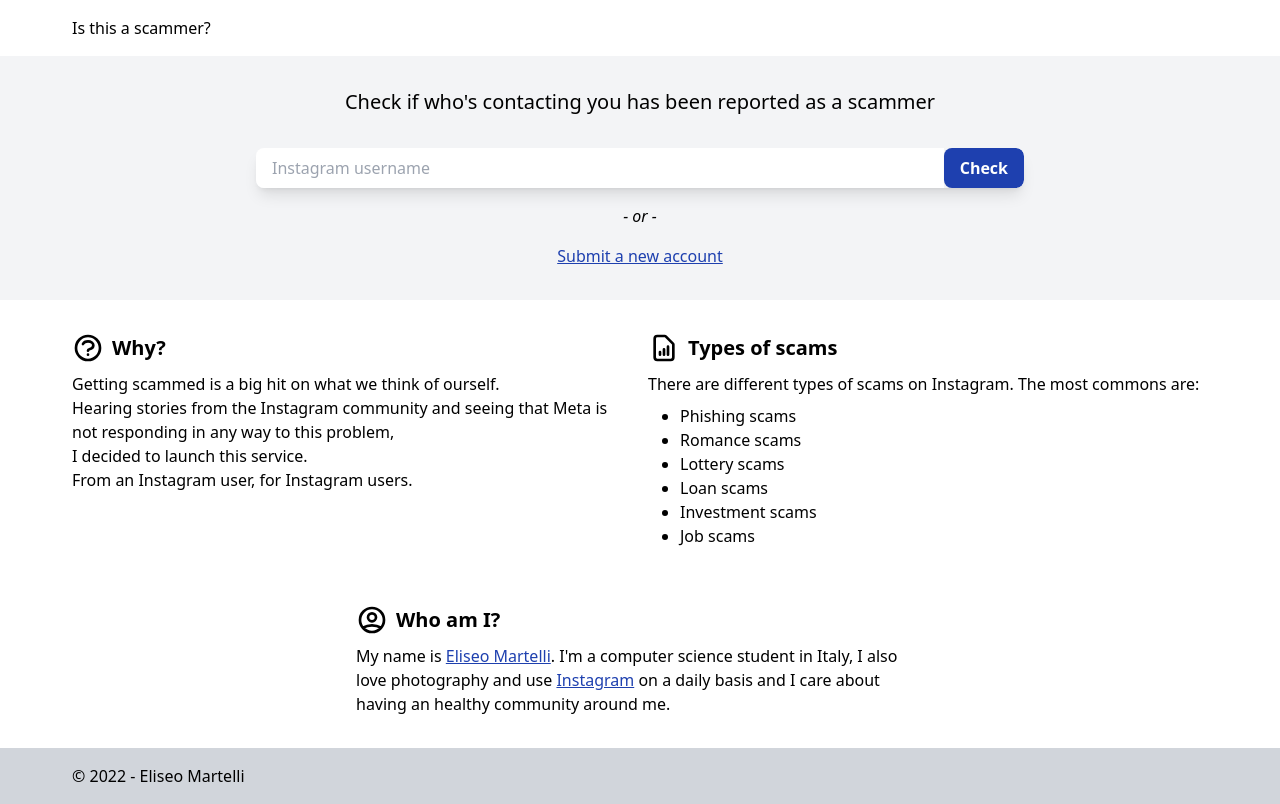
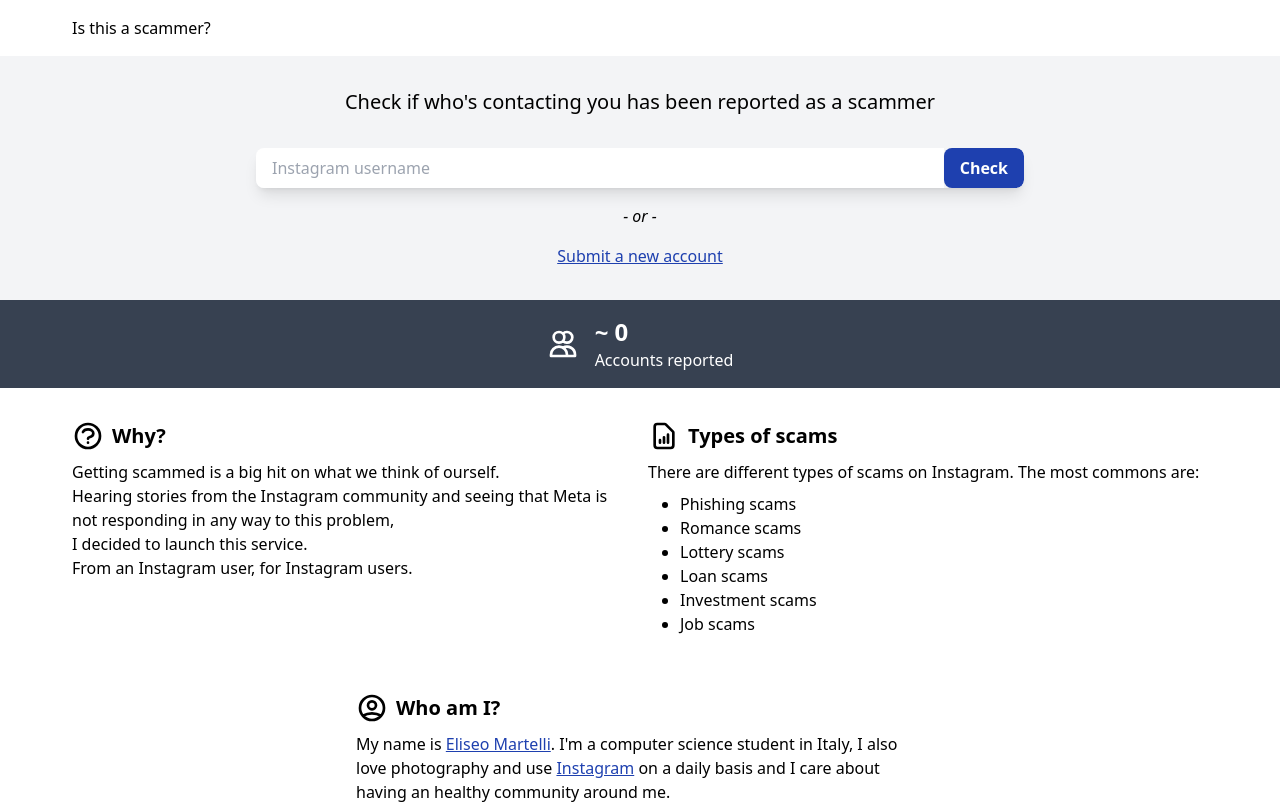
Before and after one commit to eliseomartelli/isthisascammer, a Next.js app: page / in a window 1280 px wide. Shown: the top 804 px of the page. Built offline with nearby package versions, Linux system fonts and the light colour scheme; no server answers; the database is empty; what tailwindcss-hero-patterns would draw is missing.

Commit message:
feat: clean usernames

```diff
--- a/pages/api/check/[username].ts
+++ b/pages/api/check/[username].ts
@@ -12,7 +12,7 @@ export default async function handler(
 ) {
   const { username } = req.query;
 
-  let safeUsername = (username! as string).toLowerCase();
+  let safeUsername = (username! as string).toLowerCase().replace("@", "");
 
   const userCount = await (await clientPromise)
     .db()
--- /dev/null
+++ b/pages/api/stats.ts
@@ -0,0 +1,18 @@
+// Next.js API route support: https://nextjs.org/docs/api-routes/introduction
+import type { NextApiRequest, NextApiResponse } from "next";
+import clientPromise from "../../lib/mongodb";
+
+type Data = {
+  result: number;
+};
+
+export default async function handler(
+  req: NextApiRequest,
+  res: NextApiResponse<Data>
+) {
+  const userCount = (
+    await (await clientPromise).db().collection("users").distinct("username")
+  ).length;
+
+  res.status(200).json({ result: Math.ceil(userCount / 100) * 100 });
+}
--- a/pages/api/submit.ts
+++ b/pages/api/submit.ts
@@ -24,6 +24,8 @@ export default async function handler(
     return;
   }
 
+  let cleanUsername = username!.toLowerCase().replace("@", "");
+
   const status = await verifyHcaptchaToken({
     siteKey: process.env.NEXT_PUBLIC_HCAPTCHA_SITE_KEY,
     secretKey: process.env.HCAPTCHA_SECRET!,
@@ -37,7 +39,7 @@ export default async function handler(
       .db()
       .collection("users")
       .insertOne({
-        username,
+        username: cleanUsername,
       })
       .then(() => {
         res.status(200).json({ status: "OK" });
--- a/pages/index.tsx
+++ b/pages/index.tsx
@@ -2,7 +2,7 @@ import type { NextPage } from "next";
 import Head from "next/head";
 import Link from "next/link";
 import Router from "next/router";
-import { SyntheticEvent } from "react";
+import { SyntheticEvent, useEffect, useState } from "react";
 import Button from "../components/Button";
 import Container from "../components/Container";
 
@@ -18,7 +18,10 @@ const Home: NextPage = () => {
         <link rel="icon" href="/favicon.ico" />
       </Head>
       <div className="w-full flex flex-col gap-8">
-        <CheckForm />
+        <div>
+          <CheckForm />
+          <Stats />
+        </div>
         <Container>
           <div className="flex flex-col gap-14 mb-8">
             <div className="grid grid-cols-1 md:grid-cols-2 gap-14 md:gap-4">
@@ -170,3 +173,42 @@ const CheckForm = () => {
     </div>
   );
 };
+
+const Stats = () => {
+  const [count, setCount] = useState(null);
+
+  fetch("/api/stats").then(async (res) => {
+    const { result } = await res.json();
+    setCount(result);
+  });
+
+  return (
+    <div className="bg-gray-700 text-white py-4">
+      <Container>
+        <div className="flex align-middle justify-center">
+          <div className="flex items-center gap-4">
+            <svg
+              xmlns="http://www.w3.org/2000/svg"
+              className="h-8 w-8"
+              fill="none"
+              viewBox="0 0 24 24"
+              stroke="currentColor"
+              strokeWidth={2}
+            >
+              <path
+                strokeLinecap="round"
+                strokeLinejoin="round"
+                d="M12 4.354a4 4 0 110 5.292M15 21H3v-1a6 6 0 0112 0v1zm0 0h6v-1a6 6 0 00-9-5.197M13 7a4 4 0 11-8 0 4 4 0 018 0z"
+              />
+            </svg>
+
+            <div className="flex flex-col">
+              <h1 className="font-bold text-2xl">~ {count}</h1>
+              <p>Accounts reported</p>
+            </div>
+          </div>
+        </div>
+      </Container>
+    </div>
+  );
+};
```
